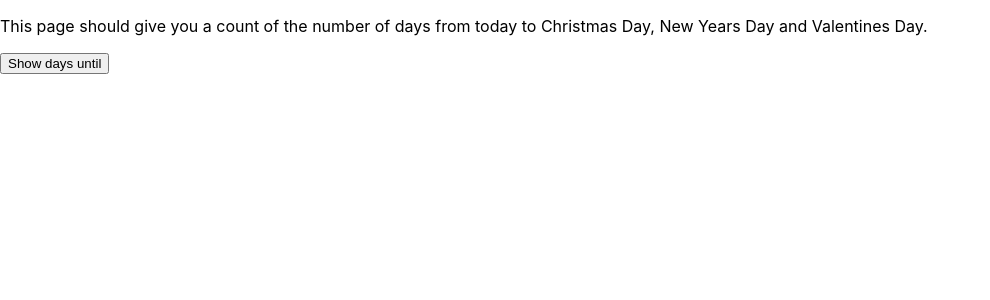
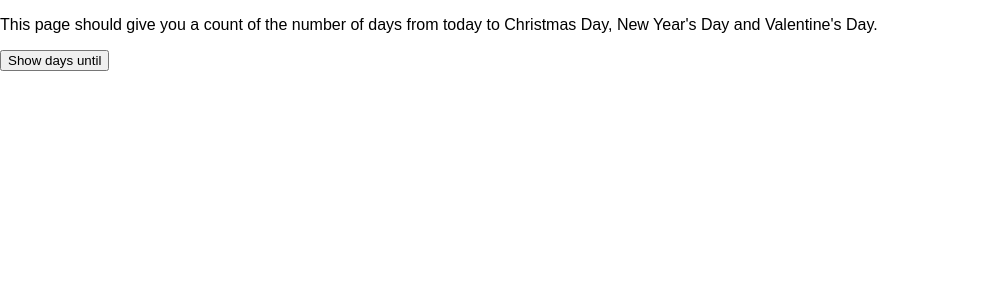
Before and after one commit to imypullan/react-days-until, a React (Create React App) app: page / in a window 1280 px wide. Shown: the top 300 px of the page, without its empty margins (0-990 px from the left). Built offline with nearby package versions, Linux system fonts and the light colour scheme.

Commit message:
final commit

```diff
--- /dev/null
+++ b/public/css/style.css
@@ -0,0 +1,3 @@
+* {
+    font-family: arial;
+}
--- a/public/index.html
+++ b/public/index.html
@@ -3,6 +3,7 @@
   <head>
     <meta charset="utf-8" />
     <link rel="icon" href="%PUBLIC_URL%/favicon.ico" />
+    <link rel="stylesheet" href="css/style.css" />
     <meta name="viewport" content="width=device-width, initial-scale=1" />
     <meta name="theme-color" content="#000000" />
     <meta
--- a/src/Components/Parent/TextElement/index.js
+++ b/src/Components/Parent/TextElement/index.js
@@ -4,7 +4,7 @@ const TextElement = () => {
     return (
         <div>
             <p>
-                This page should give you a count of the number of days from today to Christmas Day, New Years Day and Valentines Day.
+                This page should give you a count of the number of days from today to Christmas Day, New Year's Day and Valentine's Day.
             </p>
         </div>
     )
```
